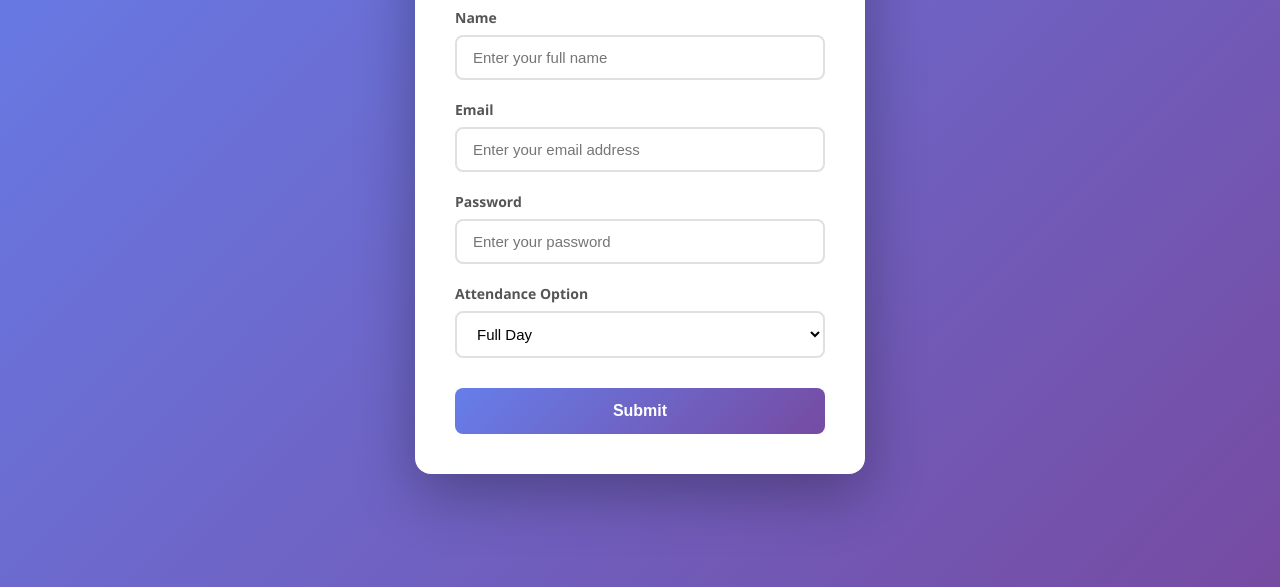
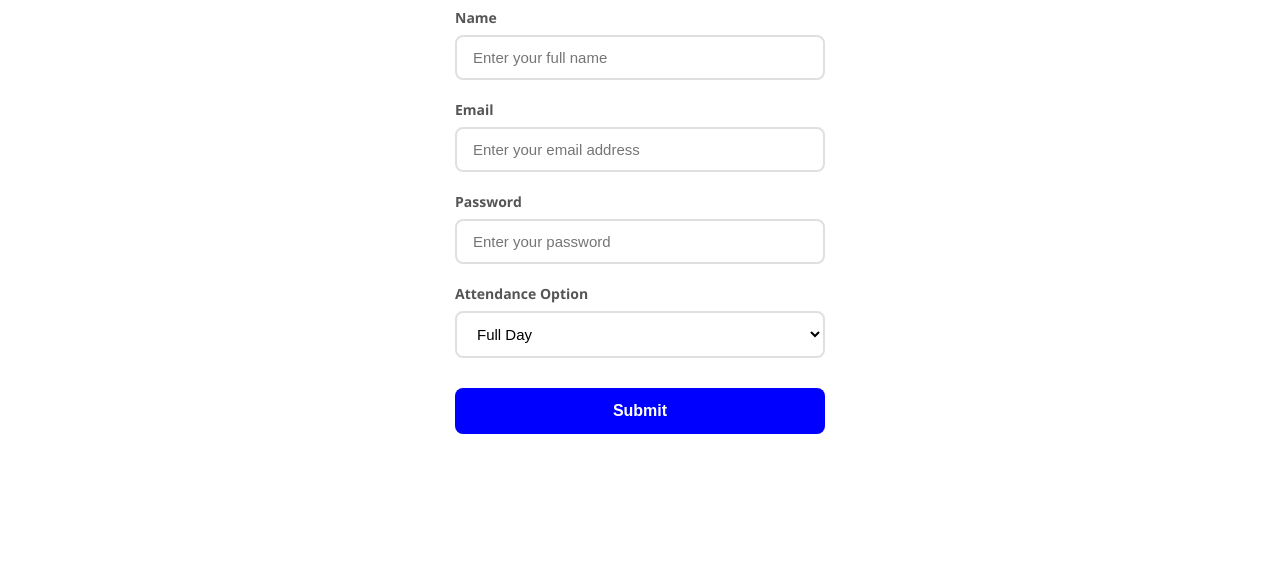
Before and after one commit to dinesh7676/lab-ext-devops, a plain HTML site: page index.html in a window 1280 px wide. Shown: the part 213-800 px from the top of the page. Drawn offline with Linux system fonts and the light colour scheme.

Commit message:
modifid the ui

```diff
--- a/index.html
+++ b/index.html
@@ -12,8 +12,8 @@
         }
 
         body {
-            font-family: 'Segoe UI', Tahoma, Geneva, Verdana, sans-serif;
-            background: linear-gradient(135deg, #667eea 0%, #764ba2 100%);
+            font-family: 'Segoe UI';
+
             min-height: 100vh;
             display: flex;
             justify-content: center;
@@ -25,7 +25,7 @@
             background: white;
             padding: 40px;
             border-radius: 16px;
-            box-shadow: 0 20px 60px rgba(0, 0, 0, 0.3);
+
             width: 100%;
             max-width: 450px;
         }
@@ -80,7 +80,7 @@
         button {
             width: 100%;
             padding: 14px;
-            background: linear-gradient(135deg, #667eea 0%, #764ba2 100%);
+            background: blue;
             color: white;
             border: none;
             border-radius: 8px;
@@ -91,14 +91,8 @@
             margin-top: 10px;
         }
 
-        button:hover {
-            transform: translateY(-2px);
-            box-shadow: 0 8px 20px rgba(102, 126, 234, 0.4);
-        }
 
-        button:active {
-            transform: translateY(0);
-        }
+
     </style>
 </head>
 <body>
```
